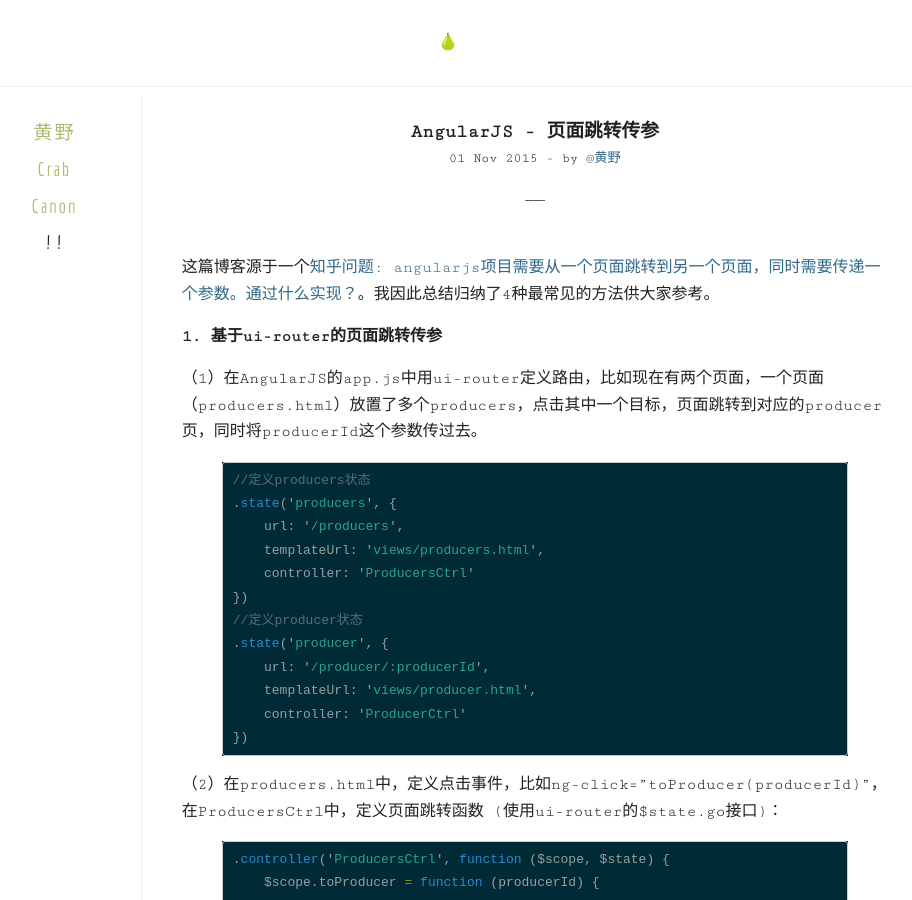
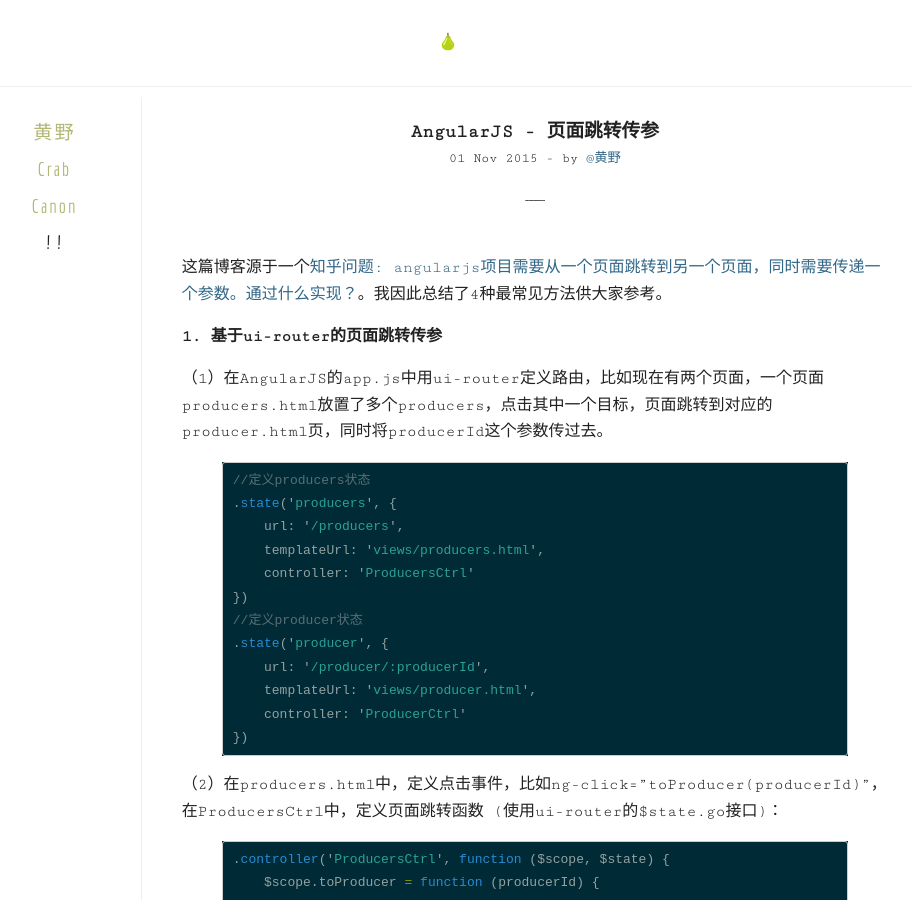
Before and after one commit to crabcanon/crabcanon.github.com, a Jekyll site: the page built from _posts/2015-10-30-how-to-pass-parameters-in-angularjs.md, in a window 1280 px wide and 900 px high. Shown: the whole window, without its empty margins (192-1104 px from the left). Built offline with Jekyll 4.4.1, drawn with Linux system fonts in a browser that asks for light colours; comment, search, counter and statistics services are not loaded.

Commit message:
Update blog

```diff
--- a/_posts/2015-10-30-how-to-pass-parameters-in-angularjs.md
+++ b/_posts/2015-10-30-how-to-pass-parameters-in-angularjs.md
@@ -6,11 +6,11 @@ categories: [angularjs]
 tags: [Angularjs, Javascript]
 ---
 
-这篇博客源于一个[知乎问题: angularjs项目需要从一个页面跳转到另一个页面，同时需要传递一个参数。通过什么实现？](http://www.zhihu.com/question/33565135/answer/69651500)。我因此总结归纳了4种最常见的方法供大家参考。
+这篇博客源于一个[知乎问题: angularjs项目需要从一个页面跳转到另一个页面，同时需要传递一个参数。通过什么实现？](http://www.zhihu.com/question/33565135/answer/69651500)。我因此总结了4种最常见方法供大家参考。
 
 **1. 基于ui-router的页面跳转传参**
 
-（1）在AngularJS的app.js中用ui-router定义路由，比如现在有两个页面，一个页面（producers.html）放置了多个producers，点击其中一个目标，页面跳转到对应的producer页，同时将producerId这个参数传过去。
+（1）在AngularJS的app.js中用ui-router定义路由，比如现在有两个页面，一个页面producers.html放置了多个producers，点击其中一个目标，页面跳转到对应的producer.html页，同时将producerId这个参数传过去。
 
 {% highlight javascript %}
 //定义producers状态
```
